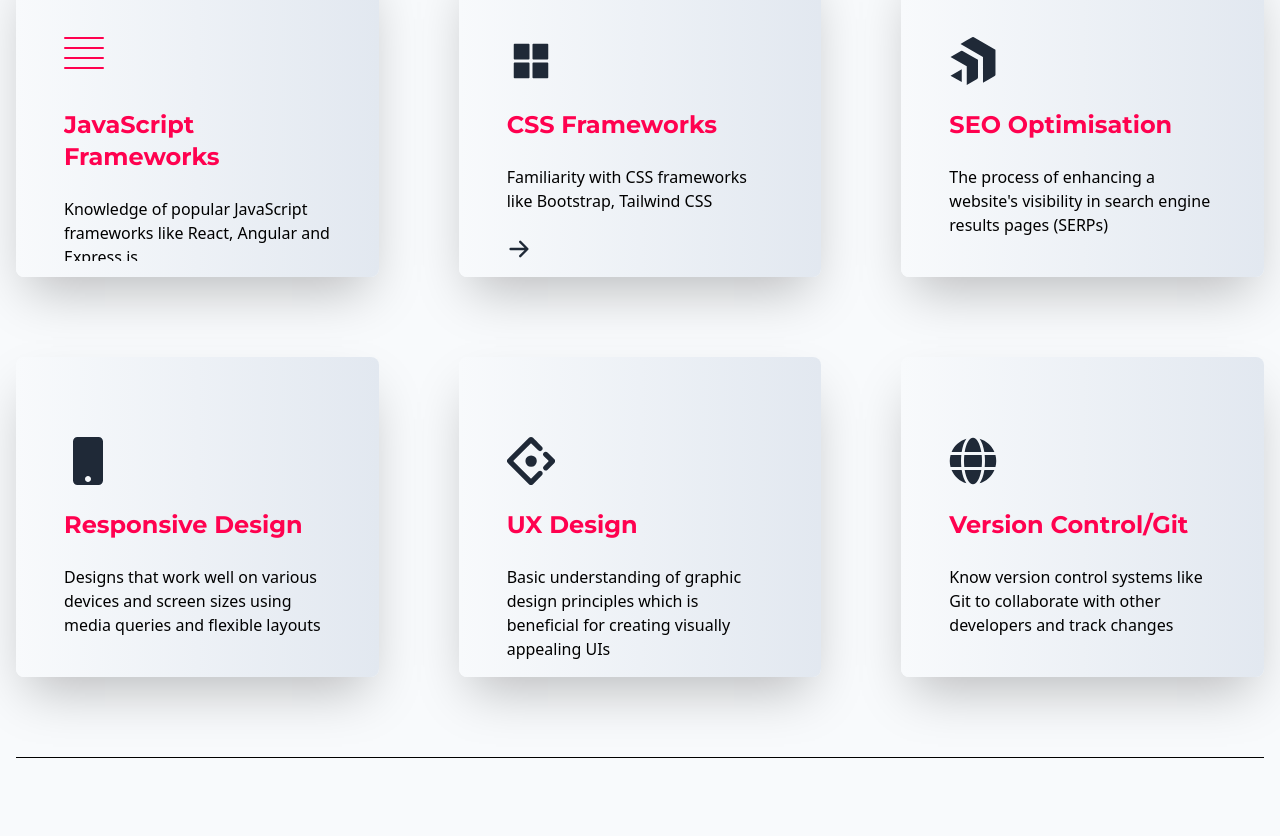
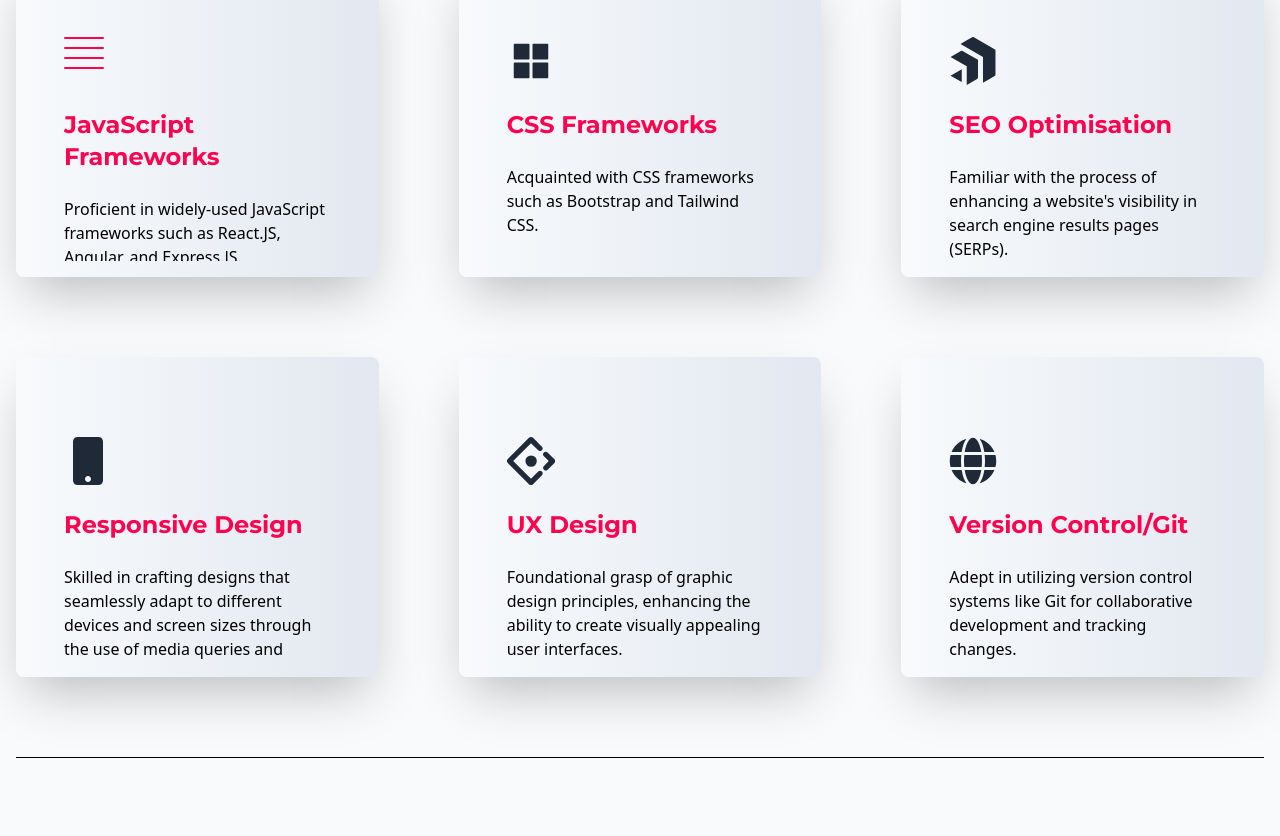
Before and after one commit to TejasSathe010/Tejas-Sathe-Portfolio, a React (Create React App) app in the folder client/: page / in a window 1280 px wide. Shown: the part 924-1760 px from the top of the page. Built offline with nearby package versions, Linux system fonts and the light colour scheme; no server answers.

Commit message:
Updated resume data

```diff
--- a/client/src/components/banner/LeftBanner.js
+++ b/client/src/components/banner/LeftBanner.js
@@ -17,7 +17,7 @@ const LeftBanner = () => {
         <h1 className="text-6xl font-bold text-gray-800">
           Hi, I'm <span className="text-designColor capitalize">Tejas Sathe</span>
         </h1>
-        <h2 className="text-4xl font-bold text-gray-800">
+        <h2 className="text-4xl font-bold text-gray-800 text-base md:text-4xl">
           a <span className='text-gray-800'>{text}</span>
           <Cursor
             cursorBlinking="false"
@@ -26,7 +26,7 @@ const LeftBanner = () => {
           />
         </h2>
         <p className="text-base font-bodyFont leading-6 tracking-wide">
-        Versatile and passionate about embracing a multitude of skill sets in the tech realm, a relentless learner and a dynamic professional with a knack for seamlessly navigating diverse domains.
+          Versatile and passionate about embracing a multitude of skill sets in the tech realm, a relentless learner and a dynamic professional with a knack for seamlessly navigating diverse domains.
         </p>
       </div>
      {/* Media */}
--- a/client/src/components/projects/Projects.js
+++ b/client/src/components/projects/Projects.js
@@ -27,7 +27,7 @@ const Projects = () => {
       <div className="flex justify-start items-center">
         <Title title="VISIT MY PORTFOLIO AND KEEP YOUR FEEDBACK" des="My Projects" />
         <a
-          href="https://www.linkedin.com/in/tejas-sathe010/details/recommendations/"
+          href="https://github.com/TejasSathe010/Tejas-Sathe-Portfolio"
           className="text-designColor flex justify-evenly items-center"
         >
           <AiFillGithub />
--- a/client/src/data/data.js
+++ b/client/src/data/data.js
@@ -17,42 +17,42 @@ export const featuresData = [
   {
     id: 1,
     title: "JavaScript Frameworks",
-    des: "Knowledge of popular JavaScript frameworks like React, Angular and Express.js",
+    des: "Proficient in widely-used JavaScript frameworks such as React.JS, Angular, and Express.JS.",
     link: "https://github.com/TejasSathe010/IT-Employees-System"
   },
   {
     id: 2,
     icon: <AiFillAppstore />,
     title: "CSS Frameworks",
-    des: "Familiarity with CSS frameworks like Bootstrap, Tailwind CSS",
+    des: "Acquainted with CSS frameworks such as Bootstrap and Tailwind CSS.",
     link: "https://github.com/TejasSathe010/Responsive-Nike-Website-Clone"
   },
   {
     id: 3,
     icon: <SiProgress />,
     title: "SEO Optimisation",
-    des: "The process of enhancing a website's visibility in search engine results pages (SERPs)",
+    des: "Familiar with the process of enhancing a website's visibility in search engine results pages (SERPs).",
     link: "#"
   },
   {
     id: 4,
     icon: <FaMobile />,
     title: "Responsive Design",
-    des: "Designs that work well on various devices and screen sizes using media queries and flexible layouts",
+    des: "Skilled in crafting designs that seamlessly adapt to different devices and screen sizes through the use of media queries and flexible layouts.",
     link: "https://github.com/TejasSathe010/Starbucks-Landing-Page-CSS-Clone"
   },
   {
     id: 5,
     icon: <SiAntdesign />,
     title: "UX Design",
-    des: "Basic understanding of graphic design principles which is beneficial for creating visually appealing UIs",
+    des: "Foundational grasp of graphic design principles, enhancing the ability to create visually appealing user interfaces.",
     link: "#"
   },
   {
     id: 6,
     icon: <FaGlobe />,
     title: "Version Control/Git",
-    des: "Know version control systems like Git to collaborate with other developers and track changes",
+    des: "Adept in utilizing version control systems like Git for collaborative development and tracking changes.",
     link: "https://github.com/TejasSathe010"
   },
 ];
@@ -84,7 +84,7 @@ export const projectData = [
   },
   {
     title: 'Color Fusion',
-    description: 'A site where we can discover, create, choose color for web development',
+    description: 'A site where we can discover, create, choose color for web development.',
     src: projectFive,
     gitLink: 'https://github.com/TejasSathe010/Color-Fusion'
   },
```
